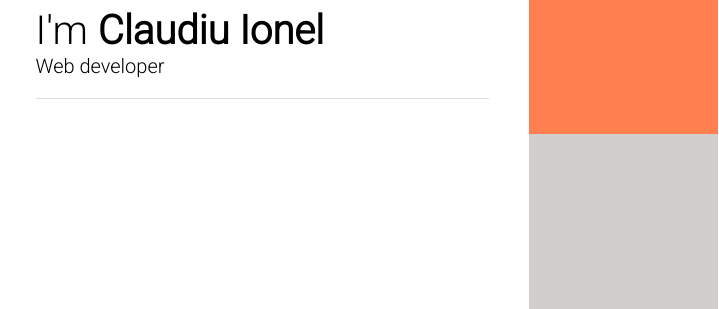
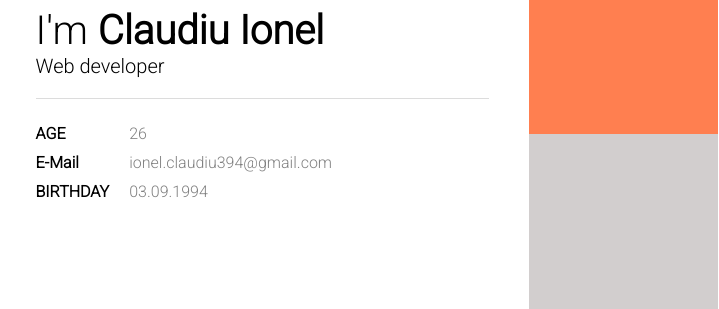
Before and after one commit to Claudiu-Ionel/CV.github.io, a plain HTML site: page index.html in a window 1280 px wide. Shown: the part 167-476 px from the top of the page, 561-1280 px from the left. Drawn offline with Linux system fonts and the light colour scheme.

Commit message:
added new info
Added contact details

```diff
--- a/index.html
+++ b/index.html
@@ -26,11 +26,25 @@
               <p>I'm <span class="name">Claudiu Ionel</span></p>
               <span>Web developer</span>
             </div>
+            <div class="info">
+              <div>
+                <ul>
+                  <li><b>AGE</b></li>
+                  <li><b>E-Mail</b></li>
+                  <li><b>BIRTHDAY</b></li>
+                </ul>
+              </div>
+              <div>
+                <ul>
+                  <li>26</li>
+                  <li>ionel.claudiu394@gmail.com</li>
+                  <li>03.09.1994</li>
+                </ul>
+              </div>
+            </div>
           </div>
         </div>
-        <div class="bottom-social">
-
-        </div>
+        <div class="bottom-social"></div>
       </section>
     </div>
   </body>
--- a/style.css
+++ b/style.css
@@ -105,3 +105,19 @@ body {
 .name-profession span {
   font-size: 20px;
 }
+
+.info {
+  display: flex;
+
+}
+.info div:last-child {
+  color: gray;
+}
+.info div ul {
+  list-style-type: none;
+  padding: 20px 20px 20px 0px;
+}
+
+.info ul li {
+  padding: 5px 0px;
+}
```
